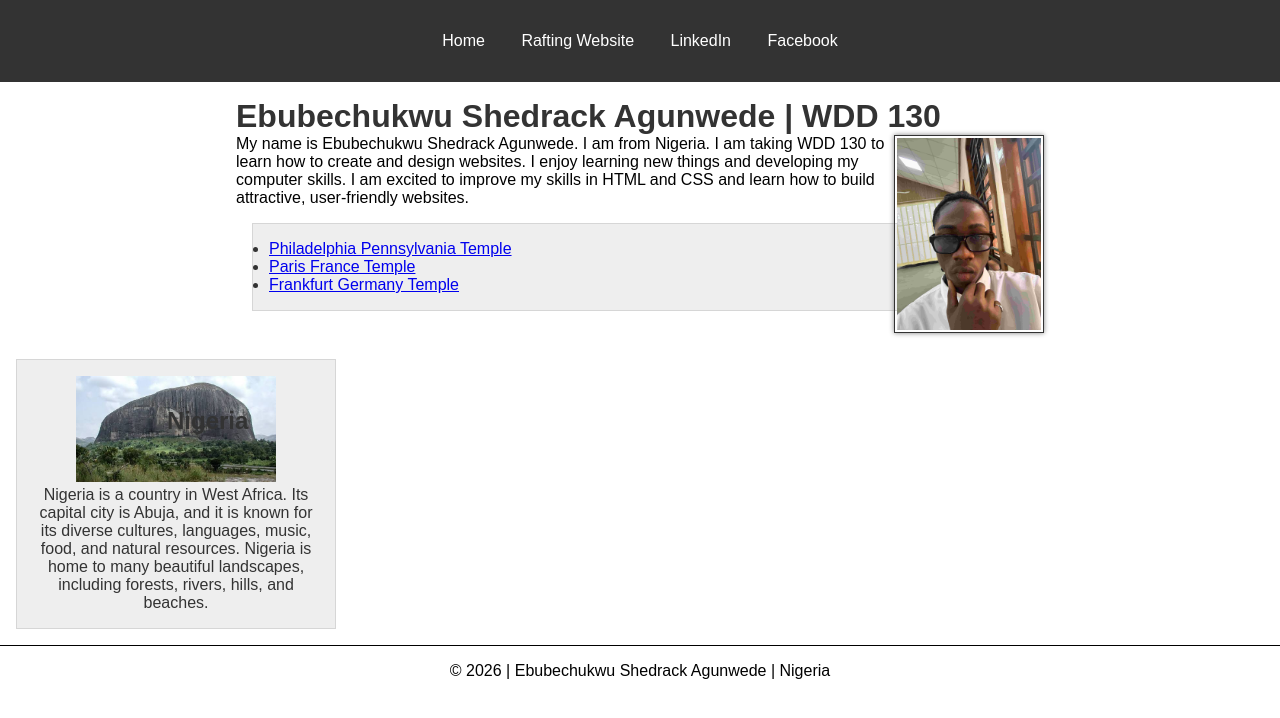
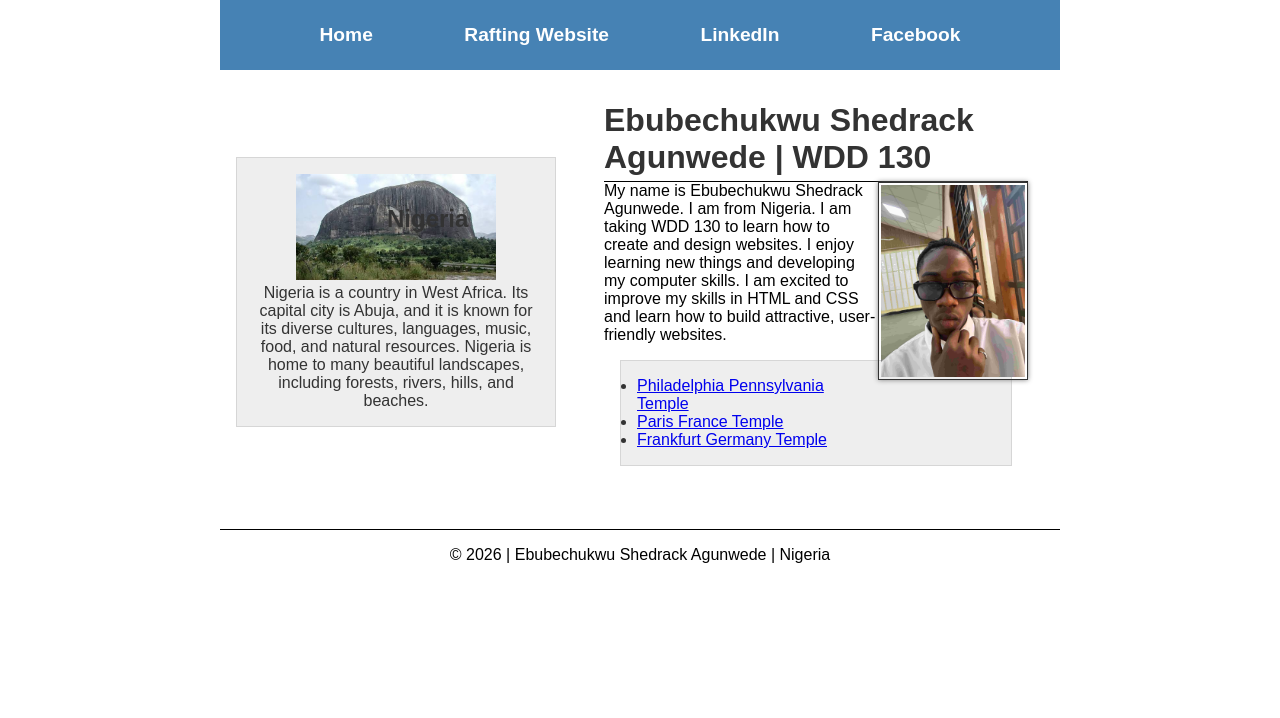
Before and after one commit to cold891/wdd130, a plain HTML site: page index.html in a window 1280 px wide. Drawn offline with Linux system fonts and the light colour scheme.

Commit message:
Complete W04 home page layout enhancements

```diff
--- a/index.html
+++ b/index.html
@@ -20,6 +20,7 @@
         </nav>
     </header>
 
+    <div class="grid">
         <main>
             <h1>Ebubechukwu Shedrack Agunwede | WDD 130</h1>
 
@@ -60,6 +61,7 @@
                 including forests, rivers, hills, and beaches.
             </p>
         </aside>
+    </div>
 
     <footer>
         <p>&copy; 2026 | Ebubechukwu Shedrack Agunwede | Nigeria</p>
--- a/styles/styles.css
+++ b/styles/styles.css
@@ -12,28 +12,47 @@ body {
 
 /* Navigation */
 nav {
-    background-color: #333;
+    background-color: steelblue;
     padding: 1rem;
-    text-align: center;
+    display: flex;
+    justify-content: space-evenly;
+    align-items: center;
 }
 
 nav a {
-    color: white;
-    padding: 1rem;
+    display: block;
+    padding: 0.5rem;
     text-decoration: none;
-    display: inline-block;
+    font-size: 1.2rem;
+    font-weight: 700;
+    color: #fff;
 }
 
-/* Main content */
-main {
+/* Header, Grid, and Footer */
+header,
+.grid,
+footer {
     max-width: 840px;
     margin: 0 auto;
+}
+
+/* CSS Grid Layout */
+.grid {
+    display: grid;
+    align-items: center;
+}
+
+main {
+    grid-column: 2/3;
+    margin: 1rem;
     padding: 1rem;
 }
 
 /* Main heading */
 h1 {
     color: #333;
+    border-bottom: 1px solid #000;
+    padding-bottom: 5px;
 }
 
 main img {
@@ -51,6 +70,8 @@ aside {
     margin: 1rem auto;
     text-align: center;
     position: relative;
+    grid-column: 1/2;
+    grid-row: 1/2;
 }
 
 aside img {
```
Lines whose indentation alone changed are shown as unchanged.
